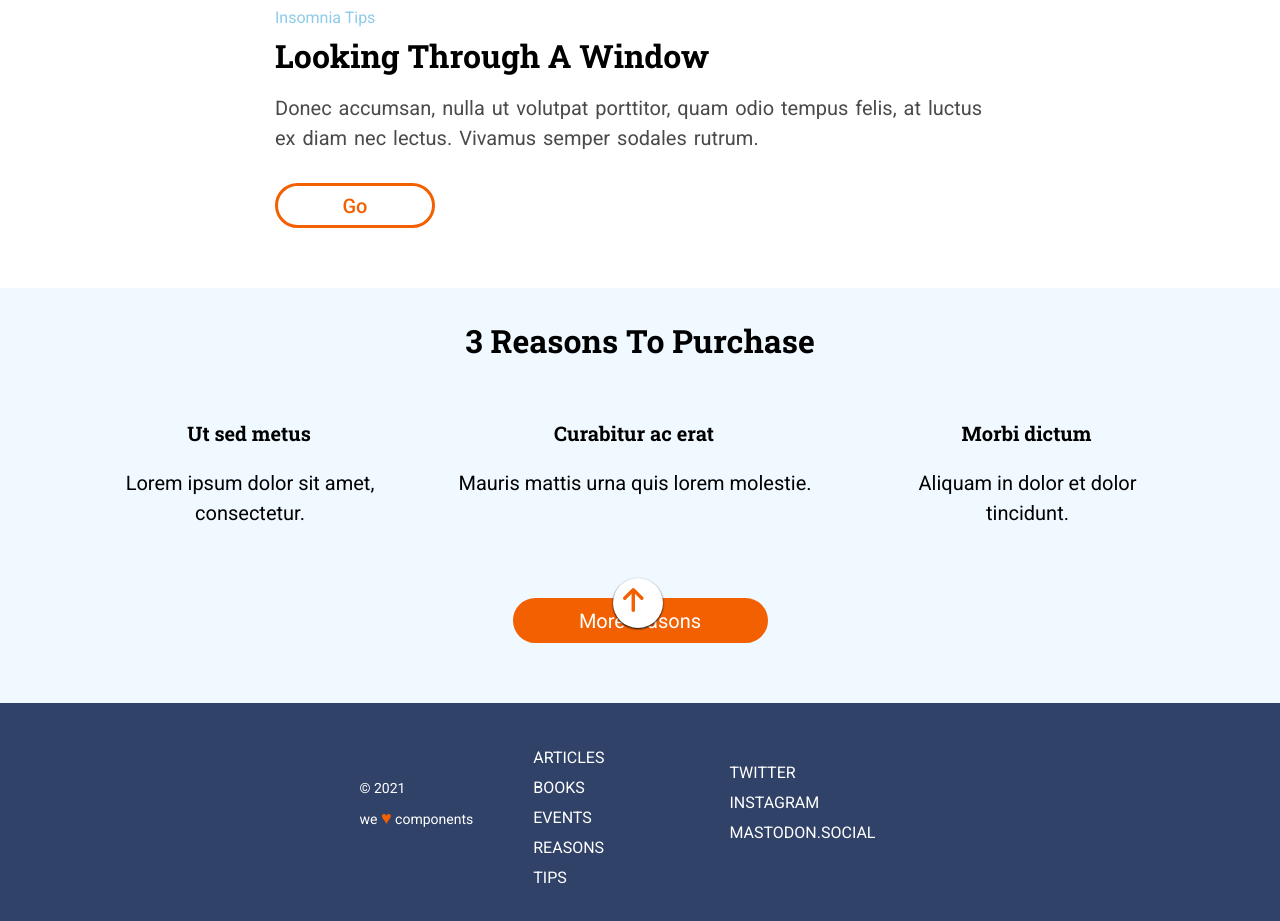
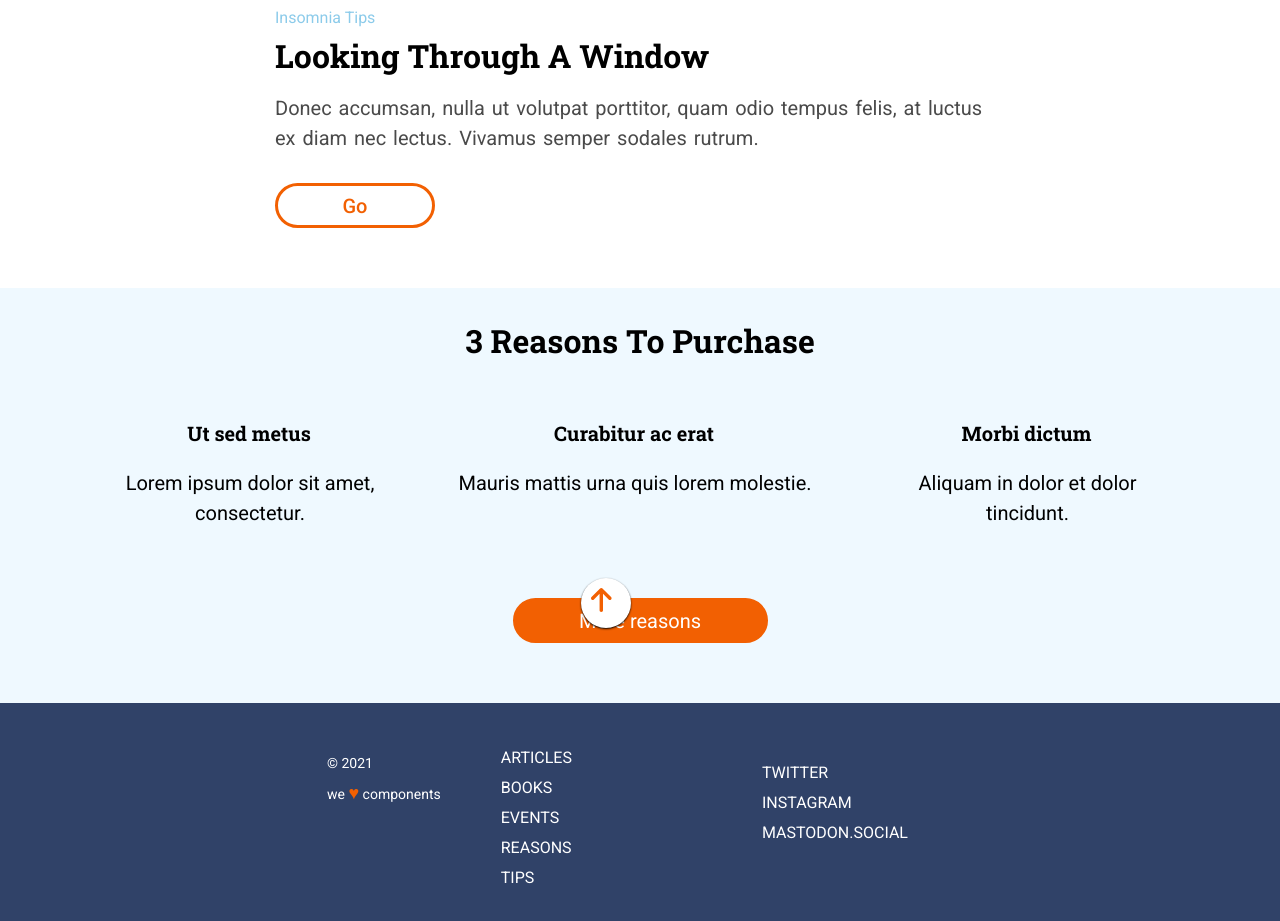
Before and after one commit to Adalab/modulo-1-evaluacion-final-mdanieladla, a website: page src/html/index.html in a window 1280 px wide. Shown: the part 857-1778 px from the top of the page. Drawn offline with nearby package versions, Linux system fonts and the light colour scheme; files that its build step writes are made by us from their sources; files whose address does not match are found by name.

Commit message:
change margin of copy for a padding

```diff
--- a/src/scss/layout/_footer.scss
+++ b/src/scss/layout/_footer.scss
@@ -25,6 +25,9 @@
         order: 2;
         @media all and (min-width:768px) {
             order: -2;
+            display: flex;
+            flex-direction: column;
+            margin-bottom: 50px;
         }
     }
     &--paragraph {
@@ -48,7 +51,7 @@
         @media all and (min-width:768px) {
             text-align: left;
             margin-top: 40px;
-            margin-right: 15px;
+            padding-right: 70px;
         }
 
     }
@@ -64,7 +67,6 @@
         padding-bottom: 10px;*/
         @media all and (min-width:768px) {
             text-align: left;
-            margin-left: 30px;
         }
         @media all and (min-width:1200px) {
             padding-left: 80px
```
